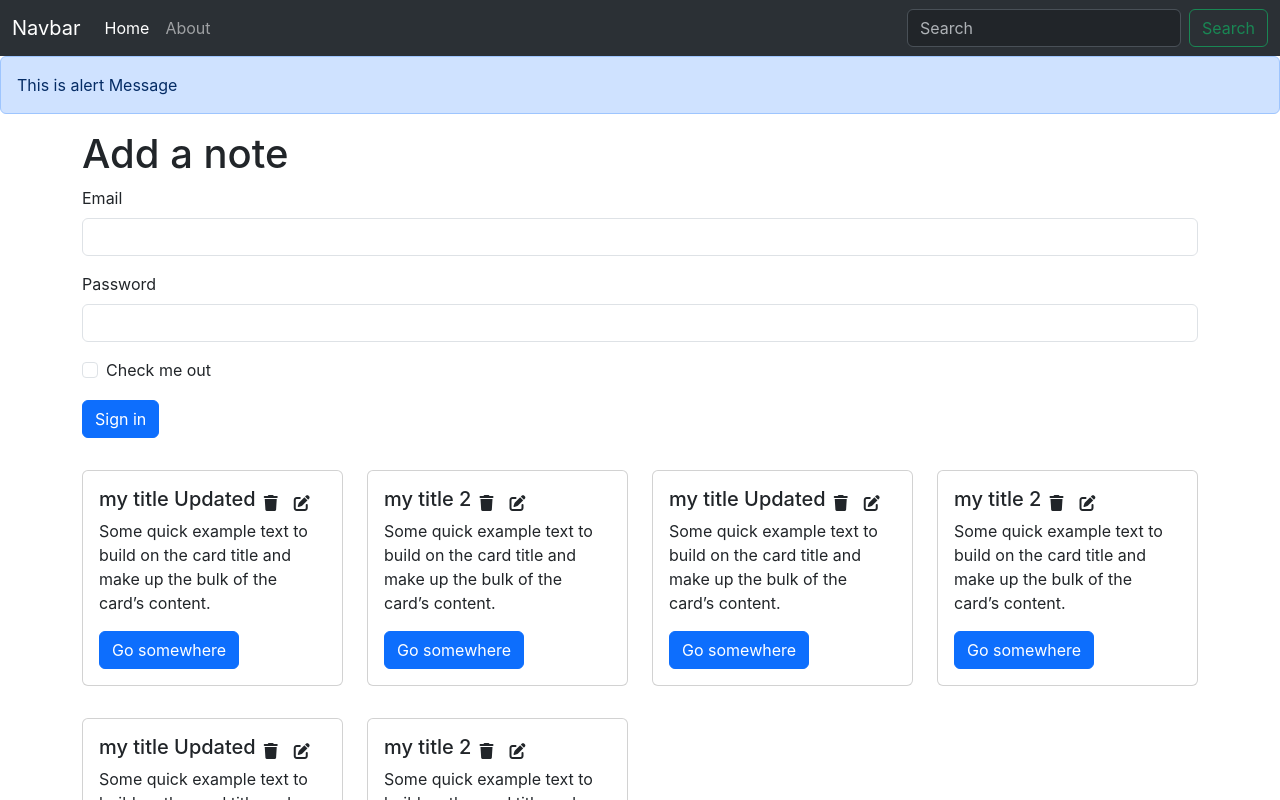
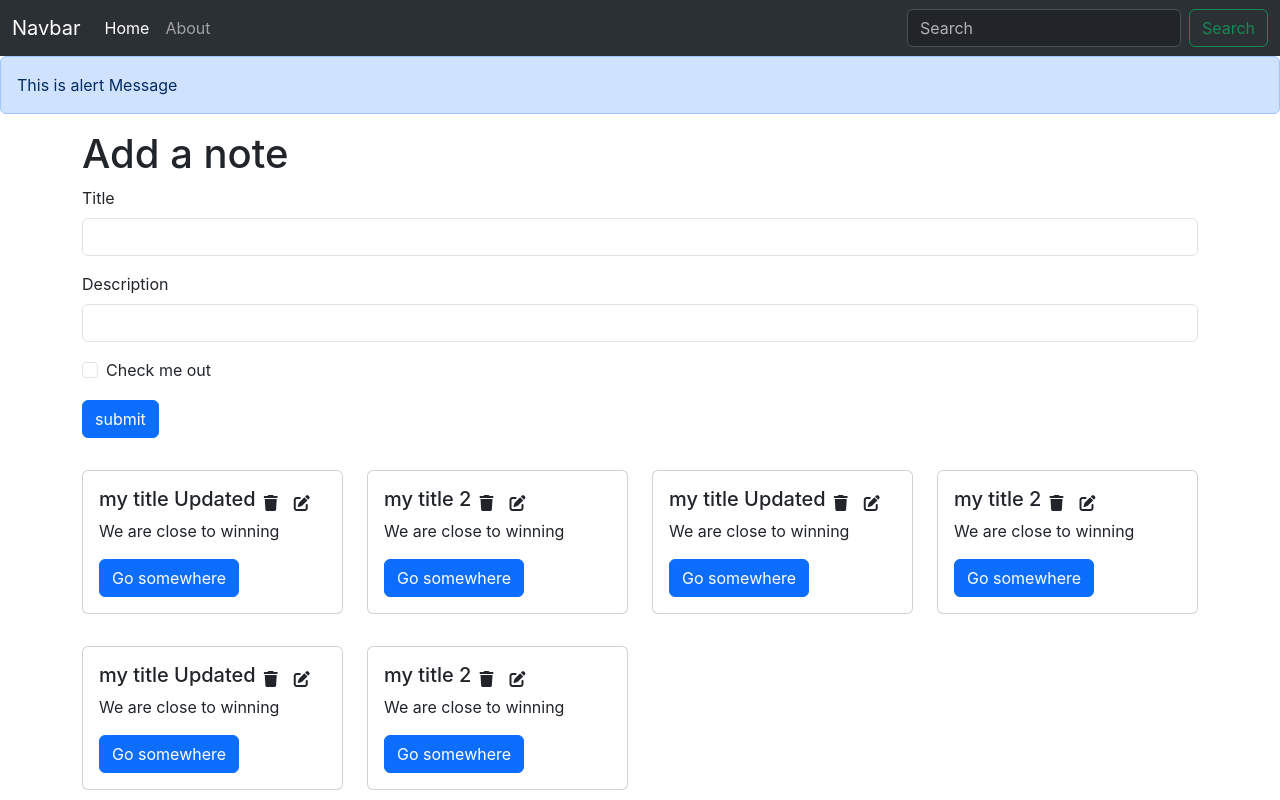
Before and after one commit to deepak-dmp/iNotebook_front-end, a React (Create React App) app: page / in a window 1280 px wide. Shown: the top 800 px of the page. Built offline with nearby package versions, Linux system fonts and the light colour scheme.

Commit message:
video #63:- add a component and funcationaity for adding a note

```diff
--- /dev/null
+++ b/src/Components/AddNote.js
@@ -0,0 +1,44 @@
+import {React, useContext,useState} from 'react'
+import NoteContext from '../context/notes/noteContext'
+
+function AddNote() {
+    const {addNote}=useContext(NoteContext)
+    const [note,setNote]=useState({title:"",description:"",tag:"default"})
+    const handleOnclick=(e)=>{
+        e.preventDefault();
+        addNote(note.title,note.description,note.tag)
+    }
+    const onChange = (e)=>{
+        setNote({...note, [e.target.name]: e.target.value})
+    }
+  return (
+    <div className='container'>
+      <h1>
+        Add a note
+      </h1>
+    <form className="row g-3">
+  <div className="col-md-12">
+    <label htmlFor="title"  className="form-label">Title</label>
+    <input type="text" className="form-control" name="title" id="title"onChange={onChange}/>
+  </div>
+  <div className="col-md-12">
+    <label htmlFor="description" className="form-label">Description</label>
+    <input type="text" className="form-control" name="description" id="description" onChange={onChange}/>
+  </div>
+  <div className="col-12">
+    <div className="form-check">
+      <input className="form-check-input" type="checkbox" id="gridCheck"/>
+      <label className="form-check-label" htmlFor="gridCheck">
+        Check me out
+      </label>
+    </div>
+  </div>
+  <div className="col-12">
+    <button type="submit" className="btn btn-primary" onClick={handleOnclick}>submit</button>
+  </div>
+</form>
+</div>
+  )
+}
+
+export default AddNote
--- a/src/Components/Alert.js
+++ b/src/Components/Alert.js
@@ -3,7 +3,7 @@
 function Alert(props) {
   return (
     <div>
-      <div class="alert alert-primary" role="alert">
+      <div className="alert alert-primary" role="alert">
         {props.message}
       </div>
     </div>
--- a/src/Components/Home.js
+++ b/src/Components/Home.js
@@ -1,37 +1,9 @@
 import Notes from './Notes'
 const Home = () => {
   return (
-    <>
-    <div className='container'>
-      <h1>
-        Add a note
-      </h1>
-    <form className="row g-3">
-  <div className="col-md-12">
-    <label htmlFor="inputEmail4" className="form-label">Email</label>
-    <input type="email" className="form-control" id="inputEmail4"/>
-  </div>
-  <div className="col-md-12">
-    <label htmlFor="inputPassword4" className="form-label">Password</label>
-    <input type="password" className="form-control" id="inputPassword4" />
-  </div>
-  <div className="col-12">
-    <div className="form-check">
-      <input className="form-check-input" type="checkbox" id="gridCheck"/>
-      <label className="form-check-label" htmlFor="gridCheck">
-        Check me out
-      </label>
+    <div>
+      <Notes/>
     </div>
-  </div>
-  <div className="col-12">
-    <button type="submit" className="btn btn-primary">Sign in</button>
-  </div>
-</form>
-<div>
-  <Notes/>
-</div>
-</div>
-</>
   )
 }
 
--- a/src/Components/NoteItem.js
+++ b/src/Components/NoteItem.js
@@ -10,7 +10,7 @@
     <i className="fa-solid fa-trash mx-2"/>
     <i className="fa-solid fa-pen-to-square mx-2"/>
     </div>
-    <p className="card-text">Some quick example text to build on the card title and make up the bulk of the card’s content.</p>
+    <p className="card-text">{props.note.description}</p>
     <a href="/" className="btn btn-primary">Go somewhere</a>
   </div>
 </div>
--- a/src/Components/Notes.js
+++ b/src/Components/Notes.js
@@ -1,16 +1,22 @@
 import {React, useContext} from 'react'
 import NoteContext from '../context/notes/noteContext'
 import NoteItem from './NoteItem'
+import AddNote from './AddNote'
 
 
 export default function Notes() {
-    const {notes,setState}=useContext(NoteContext)
+    const {notes}=useContext(NoteContext)
   return (
+    <>
+    <AddNote/>
+    <div className="container">
     <div className='row my-3'>
         {notes.map((note)=>{
     return <NoteItem key={note._id} note={note}/>
   })}
 
     </div>
+    </div>
+    </>
   )
 }
--- a/src/context/notes/NoteState.js
+++ b/src/context/notes/NoteState.js
@@ -59,10 +59,30 @@
     }
 ]
 
-const [notes,setState]=useState(initialNotes);
+const [notes,setNote]=useState(initialNotes);
+const addNote = (title,description,tag)=>{
+    console.log("adding new note")
+    const note={"_id": "b6887787a7d0e91asacsa3a49261db3",
+        "user": "688124ff2ae44d4765a06613",
+        "title": title,
+        "description": description,
+        "tag": tag,
+        "Date": "2025-07-28T13:17:46.793Z",
+        "__v": 0}
+        console.log(note)
+        setNote(notes.concat(note))
+
+}
+const deleteNote = ()=>{
+
+}
+const editNote = ()=>{
+
+}
+
 
     return(
-        <NoteContext.Provider value={{notes,setState}}>
+        <NoteContext.Provider value={{notes,addNote,deleteNote,editNote}}>
            {props.children}
         </NoteContext.Provider>
     )
```
